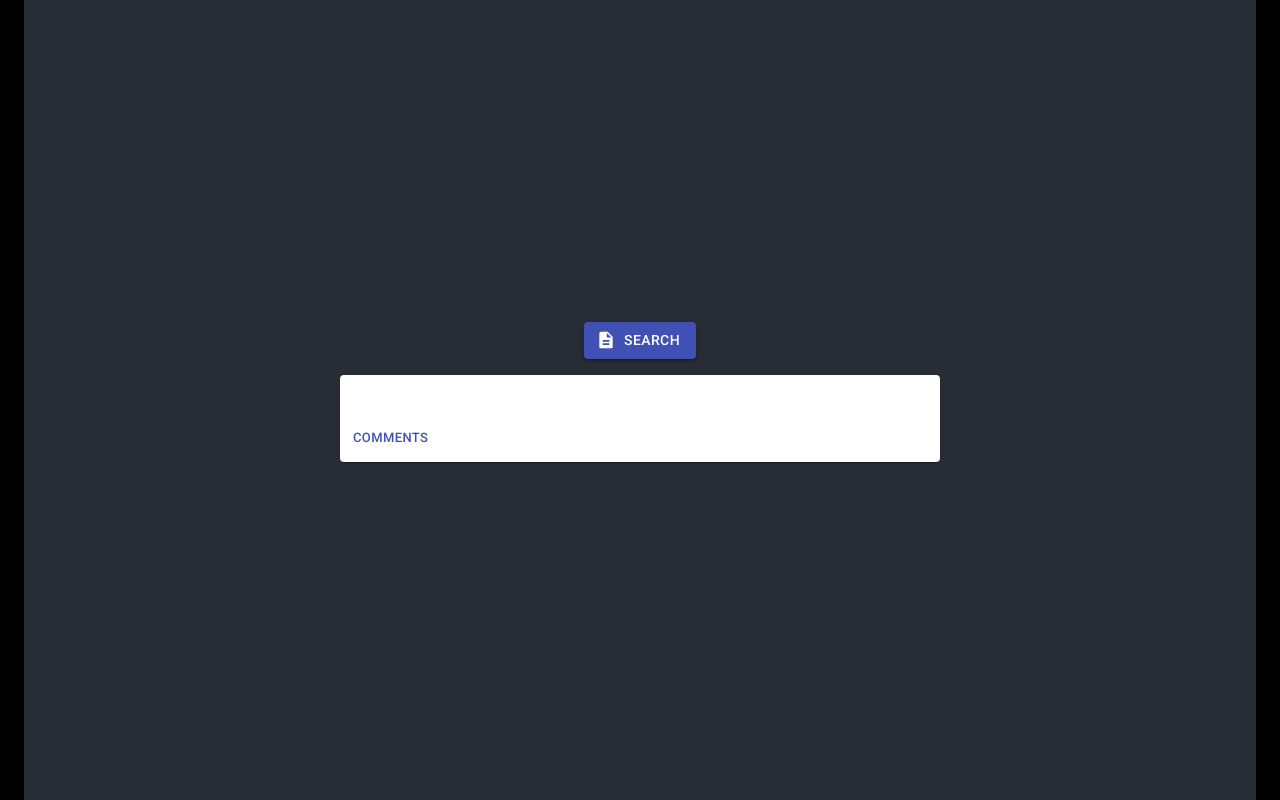
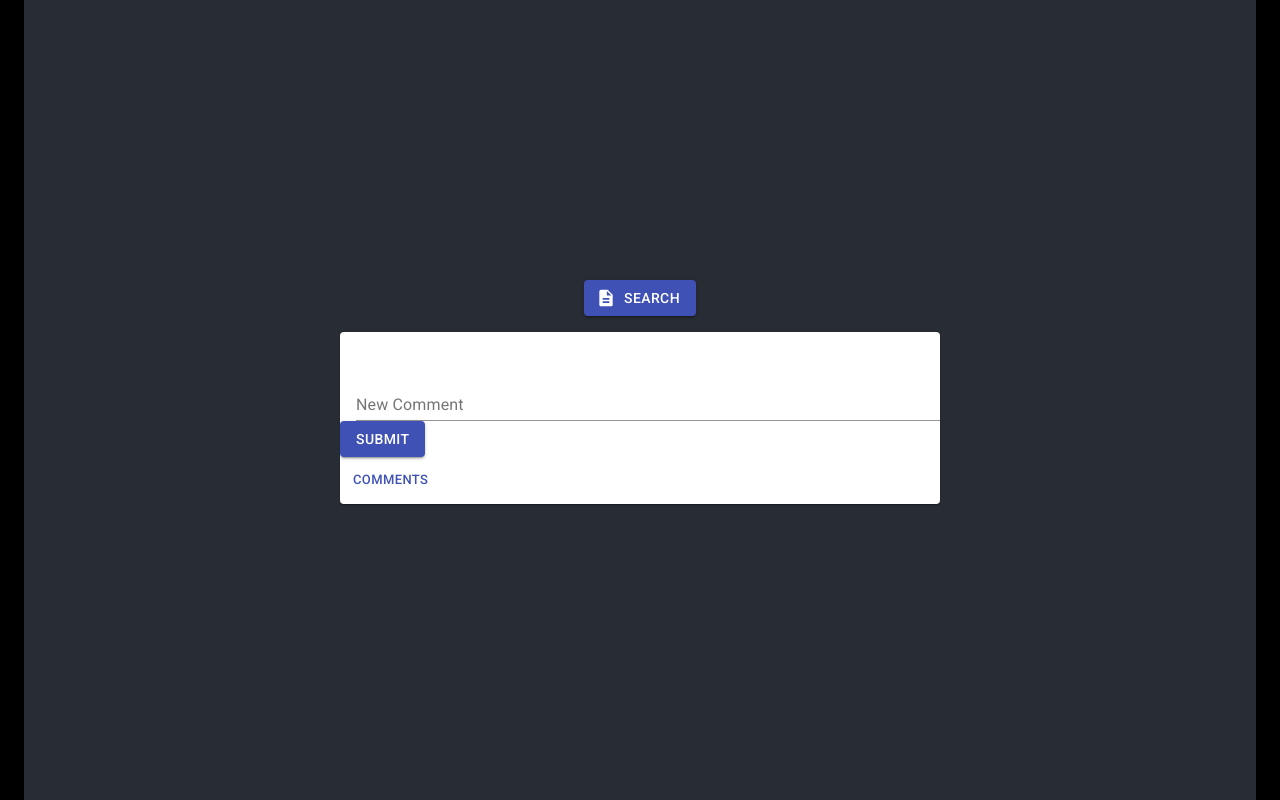
Before and after one commit to EliasIsaiah/commentOnNews, a React (Create React App) app in the folder client/: page / in a window 1280 px wide. Built offline with nearby package versions, Linux system fonts and the light colour scheme.

Commit message:
-concurrently running

```diff
--- a/client/src/components/ArticleCard/ArticleCard.tsx
+++ b/client/src/components/ArticleCard/ArticleCard.tsx
@@ -8,6 +8,7 @@ import CardMedia from '@material-ui/core/CardMedia';
 import Button from '@material-ui/core/Button';
 import Typography from '@material-ui/core/Typography';
 import Comments from '../Comments/Comments';
+import NewComment from '../NewComment/NewComment';
 import axios from 'axios';
 
 const useStyles = makeStyles({
@@ -80,10 +81,11 @@ const ArticleCard:FunctionComponent<Props> = (props:Props) => {
                     {props.summary}
                 </Typography>
                 {comments.length ?
-                <Comments comments={comments} sendComment={props.sendComment} /> : <></>}
+                <Comments comments={comments} /> : <></>}
 
             </CardContent>
             {/* </CardActionArea> */}
+            <NewComment sendComment={props.sendComment} />
             <CardActions>
                 <Button
                     size="small"
--- a/client/src/components/Comments/Comments.tsx
+++ b/client/src/components/Comments/Comments.tsx
@@ -40,7 +40,6 @@ const useStyles = makeStyles((theme: Theme) =>
 
 interface Props {
     comments?: string[],
-    sendComment: (id:string, body:string) => void;
 }
 
 export default function MediaCard(props: Props) {
@@ -54,7 +53,6 @@ export default function MediaCard(props: Props) {
                         return <Comment key={i} body={articleComment.body} />
                     })}
                 {/* </Typography> */}
-                <NewComment sendComment={props.sendComment}/>
             </CardContent>
             <CardActions>
                 <Button size="small" color="primary">
--- a/client/src/components/NewComment/NewComment.tsx
+++ b/client/src/components/NewComment/NewComment.tsx
@@ -1,4 +1,4 @@
-import React, { useState, MouseEvent } from 'react';
+import React, { FunctionComponent, useState, MouseEvent, ChangeEvent } from 'react';
 import { createStyles, makeStyles, Theme } from '@material-ui/core/styles';
 import TextField from '@material-ui/core/TextField';
 import Button from '@material-ui/core/Button';
@@ -11,17 +11,21 @@ interface Props {
     sendComment: (id: string, body: string) => void;
 }
 
+// const handleChange(event:ChangeEvent) {
+
+// }
+
 const useStyles = makeStyles((theme: Theme) =>
     createStyles({
 
         textField: {
-            margin: "auto",
+            margin: "0 1rem 0 1rem",
             width: "100%",
         }
     })
 );
 
-export default function MediaCard(props: Props) {
+const MediaCard:FunctionComponent<Props> = (props: Props) => {
     const classes = useStyles();
 
     function handleClick(event: MouseEvent) {
@@ -48,3 +52,5 @@ export default function MediaCard(props: Props) {
         </>
     );
 }
+
+export default MediaCard;
```
Also changed, not shown: package.json (+5 -3 lines), client/src/components/ArticlesContainer/ArticlesContainer.tsx (line endings or trailing spaces), 1 other file (tests, documents, lock files or other folders).
